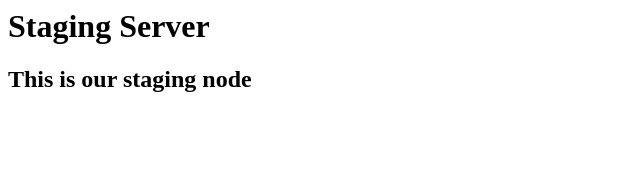
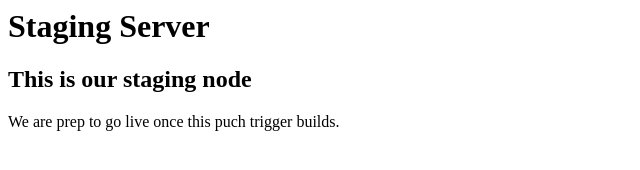
Before and after one commit to kishkydev/ezeali-cicd, a plain HTML site: page index.html in a window 1280 px wide. Shown: the whole page, without its empty margins (0-640 px from the left). Drawn offline with Linux system fonts and the light colour scheme.

Commit message:
testing triggers

```diff
--- a/index.html
+++ b/index.html
@@ -2,5 +2,6 @@
                 <body>
                                 <h1> Staging Server </h1>
                                 <h2>This is our staging node </h2>
+We are prep to go live once this puch trigger builds.
                 </body>
 </html>
```
